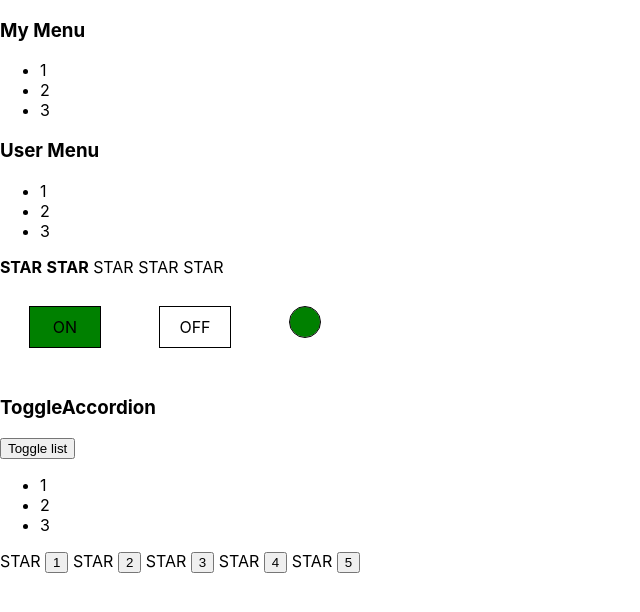
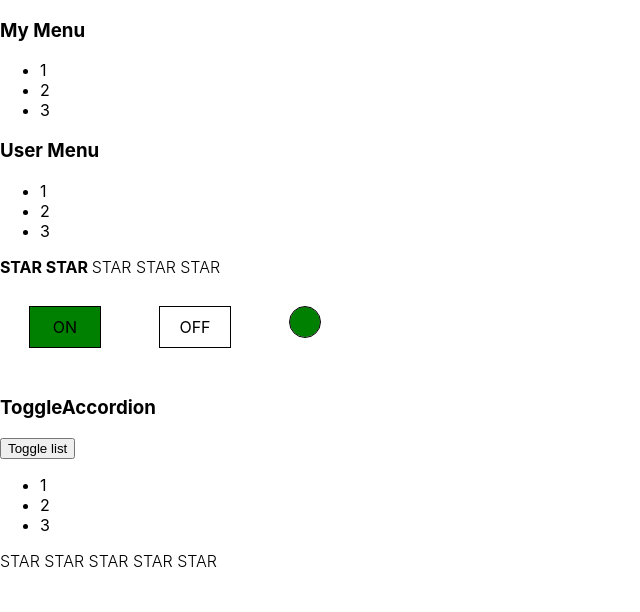
Before and after one commit to nimrab/todolist_easy, a React (Create React App) app: page / in a window 1280 px wide. Shown: the top 612 px of the page, without its empty margins (0-640 px from the left). Built offline with nearby package versions, Linux system fonts and the light colour scheme.

Commit message:
rating+callback

```diff
--- a/src/App.tsx
+++ b/src/App.tsx
@@ -17,9 +17,6 @@ function App() {
             <UncontrolledAccordion title={"ToggleAccordion"}/>
             <UncontrolledRating />
 
-
-
-
         </>
     )
 }
--- a/src/components/Rating/Rating.tsx
+++ b/src/components/Rating/Rating.tsx
@@ -1,4 +1,5 @@
 import React from "react";
+import {Star} from "./Star";
 
 
 type RatingPropsType = {
@@ -9,100 +10,11 @@ type RatingPropsType = {
 export function Rating(props: RatingPropsType) {
     return (
         <div>
-            <Star value={props.value > 0}/>
-            <Star value={props.value > 1}/>
-            <Star value={props.value > 2}/>
-            <Star value={props.value > 3}/>
-            <Star value={props.value > 4}/>
+            <Star value={props.value > 0} callback={()=>{}} id="1"/>
+            <Star value={props.value > 1} callback={()=>{}} id="1"/>
+            <Star value={props.value > 2} callback={()=>{}} id="1"/>
+            <Star value={props.value > 3} callback={()=>{}} id="1"/>
+            <Star value={props.value > 4} callback={()=>{}} id="1"/>
         </div>
     )
 }
-
-
-type StarPropsType = {
-    value: boolean
-}
-
-export function Star(props: StarPropsType) {
-
-    if (props.value) {
-        return (
-            <>
-                <span> <b>STAR</b> </span>
-                {/*props.value && <span> <b>STAR</b> </span>*/} {/*хорошо рисует жирную звезду, но не ресуютпустую при false*/}
-            </>
-        )
-    } else {
-        return (
-            <>
-                <span> STAR </span>
-            </>
-        )
-
-    }
-
-    //выше рефакторим код
-    // switch (props.value) {
-    //   case 1:
-    //     return (
-    //         <>
-    //           <span><b>STAR </b></span>
-    //           <span>STAR </span>
-    //           <span>STAR </span>
-    //           <span>STAR </span>
-    //           <span>STAR </span>
-    //         </>
-    //     )
-    //   case 2:
-    //     return (
-    //         <>
-    //           <span><b>STAR </b></span>
-    //           <span><b>STAR </b></span>
-    //           <span>STAR </span>
-    //           <span>STAR </span>
-    //           <span>STAR </span>
-    //         </>
-    //     )
-    //   case 3:
-    //     return (
-    //         <>
-    //           <span><b>STAR </b></span>
-    //           <span><b>STAR </b></span>
-    //           <span><b>STAR </b></span>
-    //           <span>STAR </span>
-    //           <span>STAR </span>
-    //         </>
-    //     )
-    //   case 4:
-    //     return (
-    //         <>
-    //           <span><b>STAR </b></span>
-    //           <span><b>STAR </b></span>
-    //           <span><b>STAR </b></span>
-    //           <span><b>STAR </b></span>
-    //           <span>STAR </span>
-    //         </>
-    //     )
-    //   case 5:
-    //     return (
-    //         <>
-    //           <span><b>STAR </b></span>
-    //           <span><b>STAR </b></span>
-    //           <span><b>STAR </b></span>
-    //           <span><b>STAR </b></span>
-    //           <span><b>STAR </b></span>
-    //         </>
-    //     )
-    //   default:
-    //     return (
-    //         <>
-    //           <span>STAR </span>
-    //           <span>STAR </span>
-    //           <span>STAR </span>
-    //           <span>STAR </span>
-    //           <span>STAR </span>
-    //         </>
-    //     )
-    // }
-
-}
--- /dev/null
+++ b/src/components/Rating/Star.tsx
@@ -0,0 +1,25 @@
+import React from "react";
+
+
+type StarPropsType = {
+    id: string
+    value: boolean
+    callback: (id: string) => void
+}
+
+
+export const Star = (props: StarPropsType) => {
+
+    const onClickEventHandler = (event: any) => {
+        props.callback(event.target.id)
+    }
+
+    const boldStyle = {fontWeight: props.value ? 700 : 300}
+
+
+    return (
+        <>
+            <span id={props.id} onClick={onClickEventHandler} style={boldStyle}> STAR </span>
+        </>
+    )
+}
--- a/src/components/Rating/UncontrolledRating.tsx
+++ b/src/components/Rating/UncontrolledRating.tsx
@@ -1,30 +1,32 @@
 import React, {useState} from "react";
-import {Star} from "./Rating";
-
+import {Star} from "./Star";
 
 
 export const UncontrolledRating = () => {
 
     let [value, setValue] = useState(0)
 
+    let stars = [1, 2, 3, 4, 5];
+
+    const callbackHandler = (id:string) => {
+        setValue(parseInt(id))
+
+    }
 
     return (
         <div>
-            <Star value={value > 0}/>
-            <button onClick={() => {setValue(1)}}>1</button>
+            {
 
-            <Star value={value > 1}/>
-            <button onClick={() => {setValue(2)}}>2</button>
 
-            <Star value={value > 2}/>
-            <button onClick={() => {setValue(3)}}>3</button>
+                stars.map((el,index) => {
 
-            <Star value={value > 3}/>
-            <button onClick={() => {setValue(4)}}>4</button>
+                    return (
+                        <Star value={value > index} callback={callbackHandler} id={el.toString()} key={el}/>
+                    )
+                })
 
-            <Star value={value > 4}/>
-            <button onClick={() => {setValue(5)}}>5</button>
 
+            }
         </div>
     )
 }
--- a/tsconfig.json
+++ b/tsconfig.json
@@ -18,7 +18,7 @@
     "resolveJsonModule": true,
     "isolatedModules": true,
     "noEmit": true,
-    "jsx": "react"
+    "jsx": "react-jsx"
   },
   "include": [
     "src"
```
